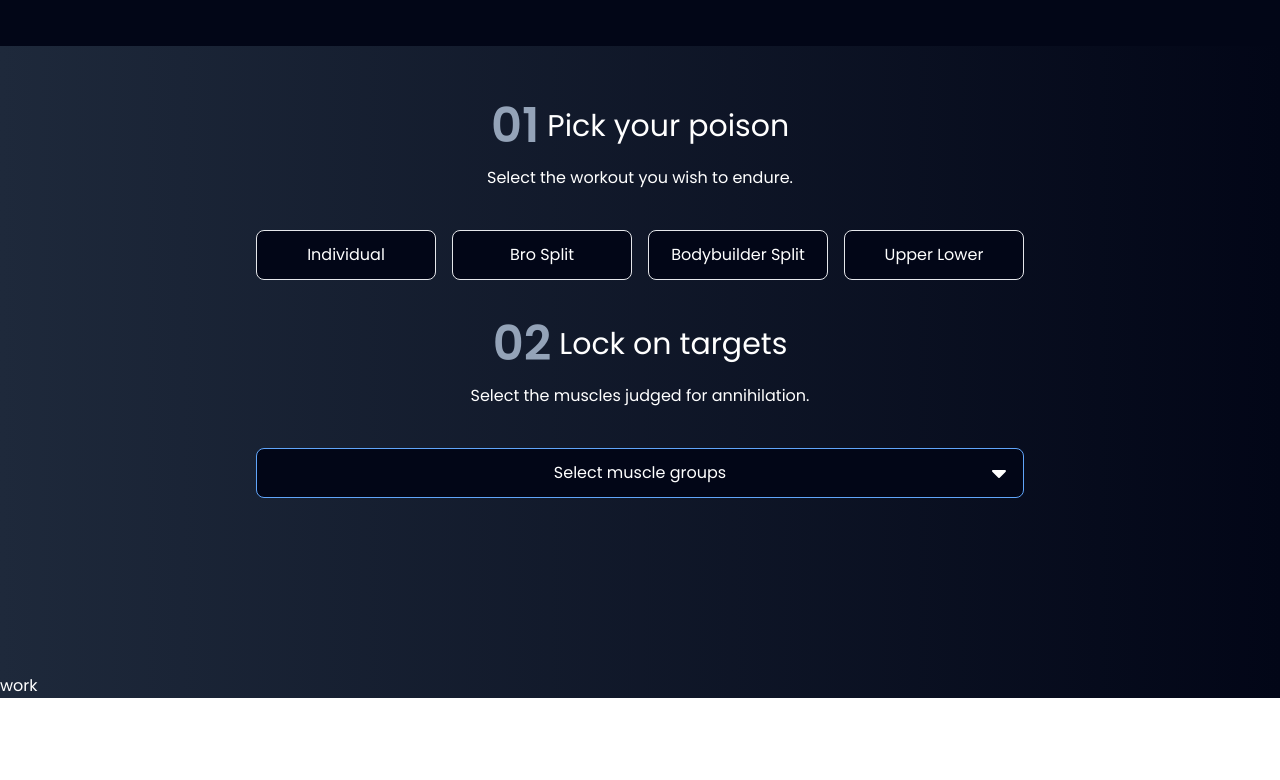
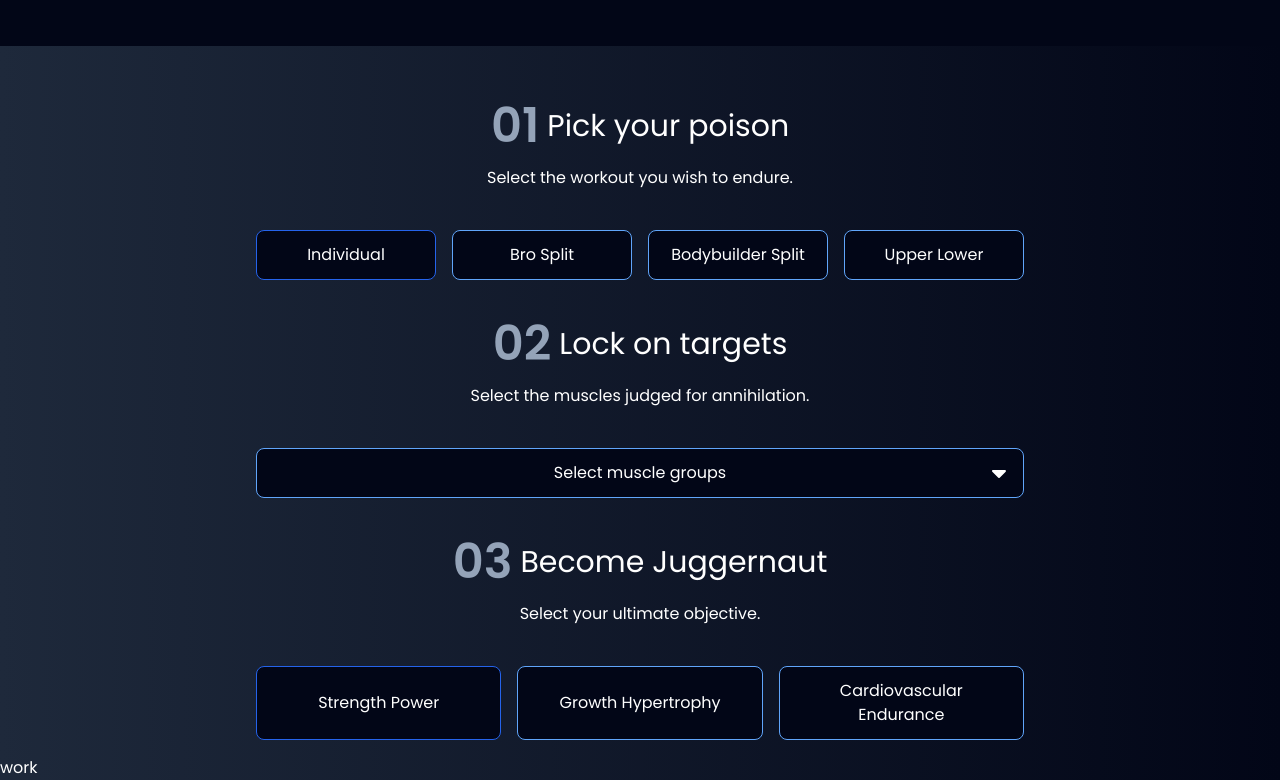
Before and after one commit to kaklewski/gymnormous, a React (Vite) app: page / in a window 1280 px wide. Shown: the part 926-1706 px from the top of the page. Before the commit the page ends 1624 px from the top, so only its background shows below. Built offline with nearby package versions, Linux system fonts and the light colour scheme.

Commit message:
Added dynamic styling to the buttons

```diff
--- a/src/components/Generator.jsx
+++ b/src/components/Generator.jsx
@@ -1,6 +1,6 @@
 import React, { useState } from 'react';
 import SectionWrapper from './SectionWrapper';
-import { WORKOUTS } from '../utils/swoldier';
+import { WORKOUTS, SCHEMES } from '../utils/swoldier';
 
 function Header(props) {
 	const { index, title, description } = props;
@@ -31,7 +31,6 @@ export default function Generator() {
 		<SectionWrapper
 			header={'generate your workout'}
 			title={['Its', 'Huge', "o'clock"]}>
-
 			<Header
 				index={'01'}
 				title={'Pick your poison'}
@@ -41,7 +40,15 @@ export default function Generator() {
 				{Object.keys(WORKOUTS).map((type, typeIndex) => {
 					return (
 						<button
-							className='bg-slate-950 border duration-200 px-4 hover:border-blue-600 py-3 rounded-lg'
+							onClick={() => {
+								setPoison(type);
+							}}
+							className={
+								'bg-slate-950 border  duration-200 px-4 hover:border-blue-600 py-3 rounded-lg ' +
+								(type === poison
+									? ' border-blue-600'
+									: ' border-blue-400')
+							}
 							key={typeIndex}>
 							<p className='capitalize'>
 								{type.replaceAll('_', ' ')}
@@ -73,10 +80,33 @@ export default function Generator() {
 					</svg>
 				</button>
 				{showModal && <div>modal</div>}
+			</div>
 
-
-
-
+			<Header
+				index={'03'}
+				title={'Become Juggernaut'}
+				description={'Select your ultimate objective.'}
+			/>
+			<div className='grid grid-cols-3 gap-4'>
+				{Object.keys(SCHEMES).map((scheme, schemeIndex) => {
+					return (
+						<button
+							onClick={() => {
+								setGoals(scheme);
+							}}
+							className={
+								'bg-slate-950 border  duration-200 hover:border-blue-600 py-3 rounded-lg px-4 ' +
+								(scheme === goals
+									? ' border-blue-600'
+									: ' border-blue-400')
+							}
+							key={schemeIndex}>
+							<p className='capitalize'>
+								{scheme.replaceAll('_', ' ')}
+							</p>
+						</button>
+					);
+				})}
 			</div>
 		</SectionWrapper>
 	);
```
